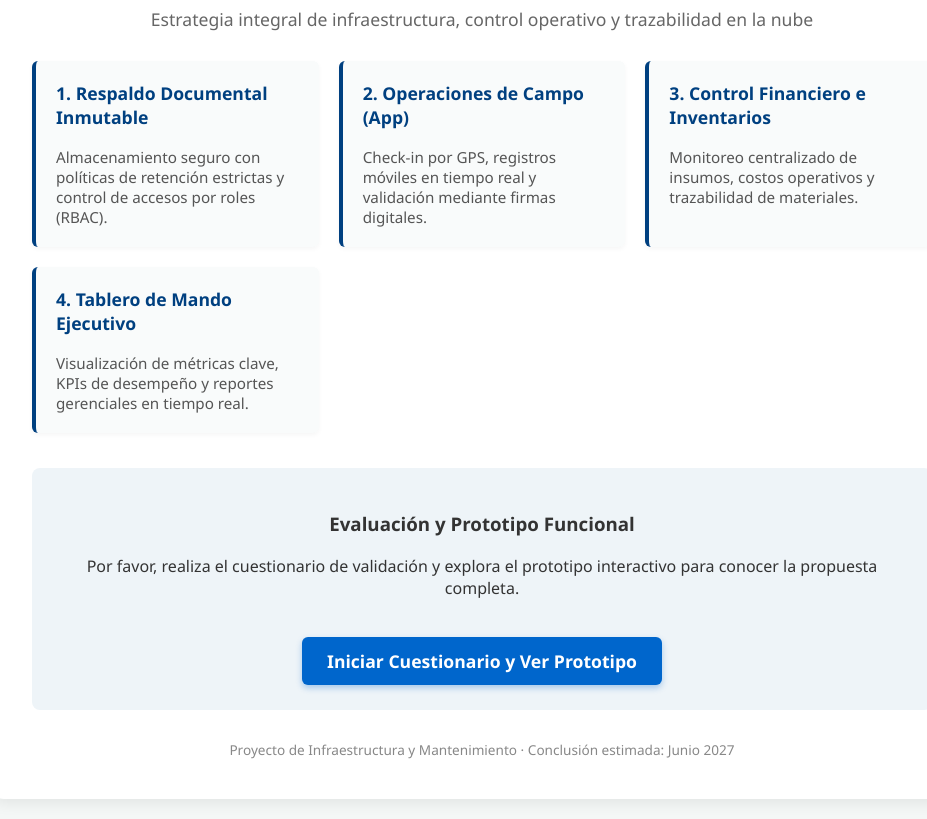
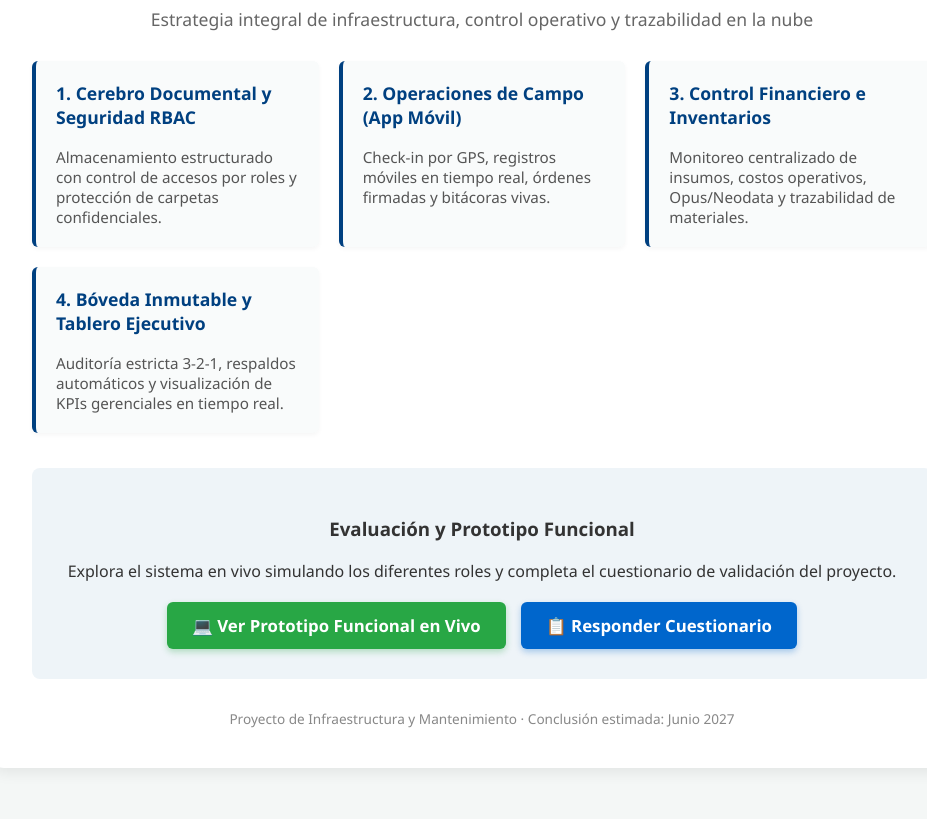
Before and after one commit to ChrisC33/arquitectura-cloud-silao, a plain HTML site: page index.html in a window 1280 px wide. Shown: the part 127-946 px from the top of the page, without its empty margins (158-1085 px from the left). After the commit the page ends 915 px from the top, so only its background shows below. Drawn offline with Linux system fonts and the light colour scheme.

Commit message:
Update index.html

```diff
--- a/index.html
+++ b/index.html
@@ -3,7 +3,7 @@
 <head>
     <meta charset="UTF-8">
     <meta name="viewport" content="width=device-width, initial-scale=1.0">
-    <title>Arquitectura Cloud - Nestlé Purina Silao</title>
+    <title>Arquitectura Cloud - Planta Nestlé Purina Silao</title>
     <style>
         body {
             font-family: 'Segoe UI', Tahoma, Geneva, Verdana, sans-serif;
@@ -57,8 +57,15 @@
         .action-section {
             text-align: center;
             background: #eef4f8;
-            padding: 25px;
+            padding: 30px;
             border-radius: 8px;
+            margin-top: 20px;
+        }
+        .btn-group {
+            display: flex;
+            justify-content: center;
+            gap: 15px;
+            flex-wrap: wrap;
             margin-top: 20px;
         }
         .btn {
@@ -66,7 +73,7 @@
             background-color: #0066cc;
             color: white;
             padding: 12px 25px;
-            font-size: 1.1em;
+            font-size: 1.05em;
             text-decoration: none;
             border-radius: 6px;
             font-weight: bold;
@@ -75,6 +82,13 @@
         }
         .btn:hover {
             background-color: #004d99;
+        }
+        .btn-secondary {
+            background-color: #28a745;
+            box-shadow: 0 3px 6px rgba(40,167,69,0.3);
+        }
+        .btn-secondary:hover {
+            background-color: #218838;
         }
         .footer {
             text-align: center;
@@ -91,29 +105,34 @@
 
         <div class="modules-grid">
             <div class="module-card">
-                <h3>1. Respaldo Documental Inmutable</h3>
-                <p>Almacenamiento seguro con políticas de retención estrictas y control de accesos por roles (RBAC).</p>
+                <h3>1. Cerebro Documental y Seguridad RBAC</h3>
+                <p>Almacenamiento estructurado con control de accesos por roles y protección de carpetas confidenciales.</p>
             </div>
             <div class="module-card">
-                <h3>2. Operaciones de Campo (App)</h3>
-                <p>Check-in por GPS, registros móviles en tiempo real y validación mediante firmas digitales.</p>
+                <h3>2. Operaciones de Campo (App Móvil)</h3>
+                <p>Check-in por GPS, registros móviles en tiempo real, órdenes firmadas y bitácoras vivas.</p>
             </div>
             <div class="module-card">
                 <h3>3. Control Financiero e Inventarios</h3>
-                <p>Monitoreo centralizado de insumos, costos operativos y trazabilidad de materiales.</p>
+                <p>Monitoreo centralizado de insumos, costos operativos, Opus/Neodata y trazabilidad de materiales.</p>
             </div>
             <div class="module-card">
-                <h3>4. Tablero de Mando Ejecutivo</h3>
-                <p>Visualización de métricas clave, KPIs de desempeño y reportes gerenciales en tiempo real.</p>
+                <h3>4. Bóveda Inmutable y Tablero Ejecutivo</h3>
+                <p>Auditoría estricta 3-2-1, respaldos automáticos y visualización de KPIs gerenciales en tiempo real.</p>
             </div>
         </div>
 
         <div class="action-section">
             <h3>Evaluación y Prototipo Funcional</h3>
-            <p>Por favor, realiza el cuestionario de validación y explora el prototipo interactivo para conocer la propuesta completa.</p>
-            <br>
-            <!-- REEMPLAZA EL ENLACE DE ABAJO CON TU LINK DEL CUESTIONARIO O FORMULARIO (Google Forms, Typeform, etc.) -->
-            <a href="https://share.gemini.google/5d1kvFVfzKNT" class="btn" target="_blank">Iniciar Cuestionario y Ver Prototipo</a>
+            <p>Explora el sistema en vivo simulando los diferentes roles y completa el cuestionario de validación del proyecto.</p>
+
+            <div class="btn-group">
+                <!-- ENLACE AL PROTOTIPO EN VIVO -->
+                <a href="https://share.gemini.google/5d1kvFVfzKNT" class="btn btn-secondary" target="_blank">💻 Ver Prototipo Funcional en Vivo</a>
+
+                <!-- ENLACE AL CUESTIONARIO (Reemplaza con tu link de Google Forms si lo tienes) -->
+                <a href="https://share.gemini.google/5d1kvFVfzKNT" class="btn" target="_blank">📋 Responder Cuestionario</a>
+            </div>
         </div>
 
         <div class="footer">
```
